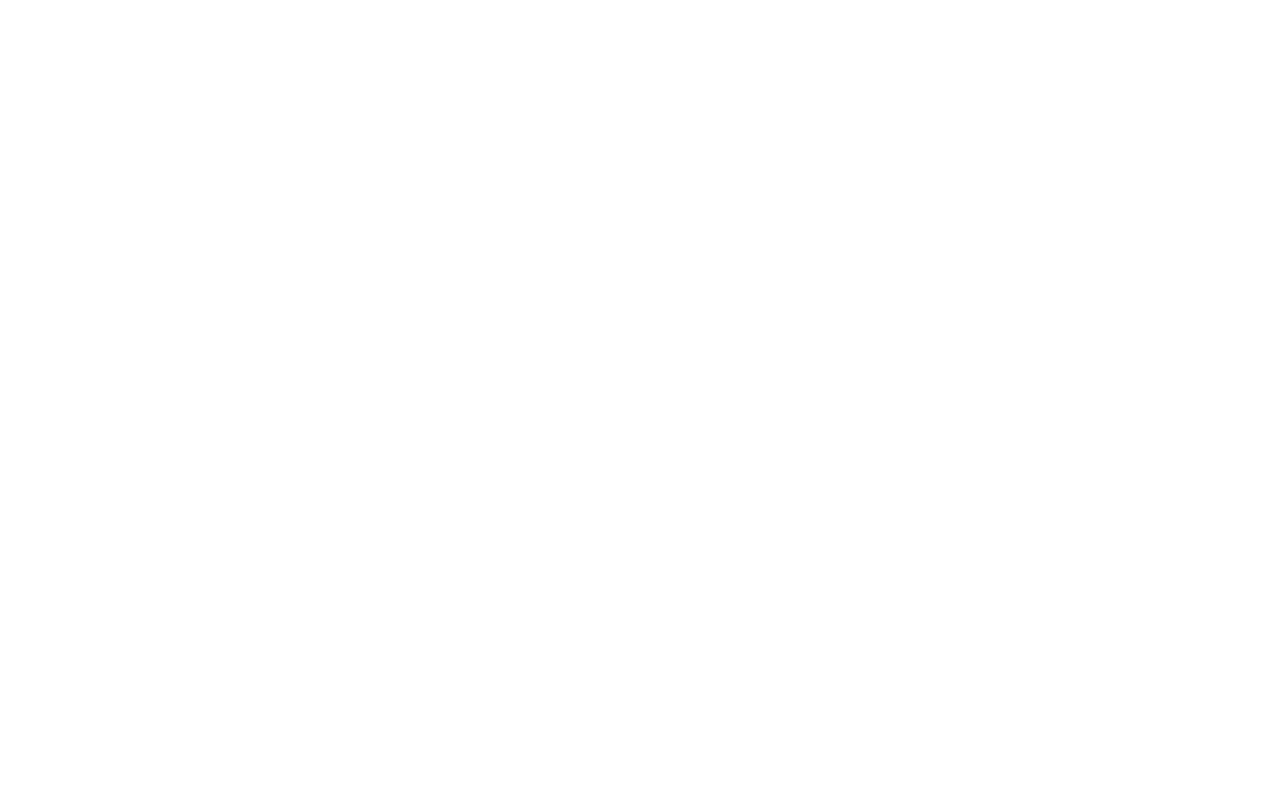
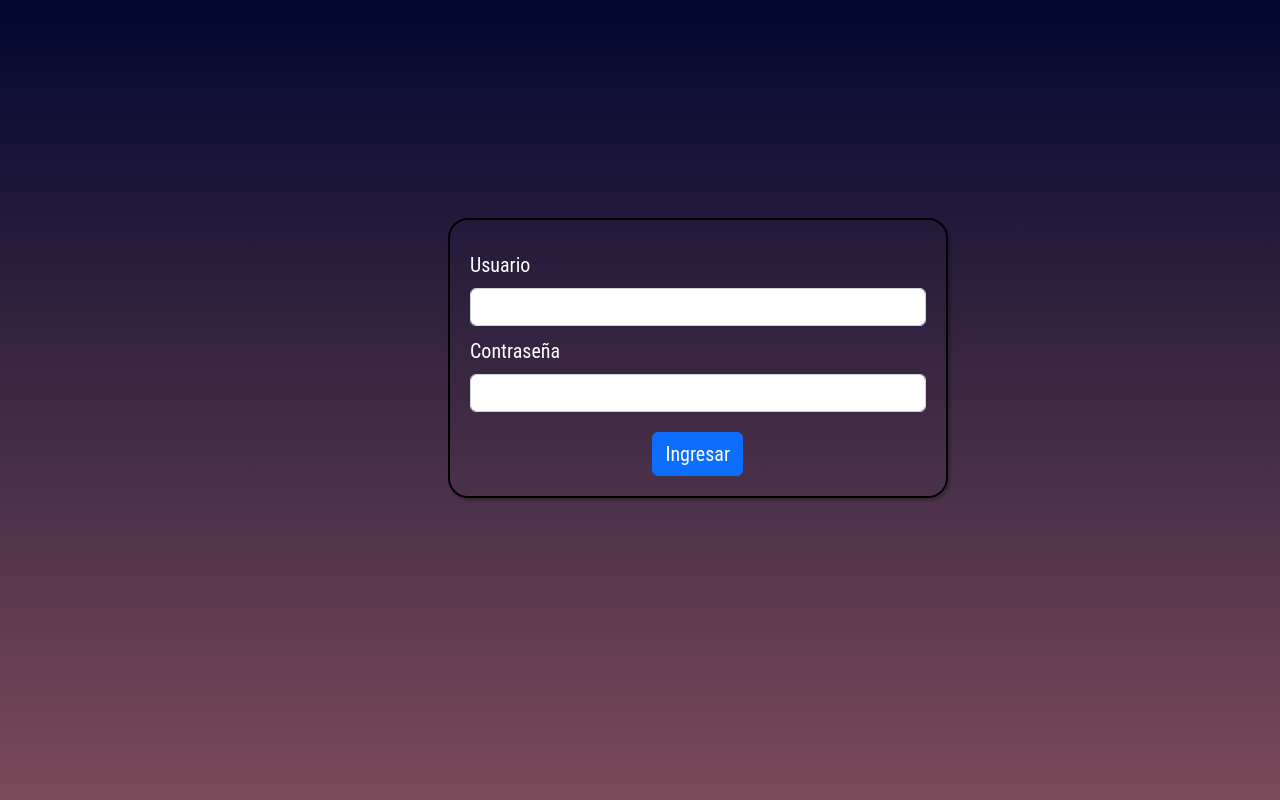
Before and after one commit to SantiiCoronado/Portfolio-FrontEnd, an Angular app: page /login in a window 1280 px wide. Shown: the top 800 px of the page. Built offline with nearby package versions, Linux system fonts and the light colour scheme.

Commit message:
creacion del frontend del login

```diff
--- a/src/app/app-routing.module.ts
+++ b/src/app/app-routing.module.ts
@@ -6,7 +6,7 @@
 const routes: Routes = [
   {path:'portfolio', component: PortfolioComponent},
   {path:'login', component: LoginComponent},
-  {path:'', redirectTo: 'portfolio', pathMatch: 'full'}
+  {path:'', redirectTo: 'login', pathMatch: 'full'}
 ];
 
 @NgModule({
--- a/src/app/app.component.html
+++ b/src/app/app.component.html
@@ -1 +1,3 @@
-<router-outlet></router-outlet>
+<div>
+    <router-outlet></router-outlet>
+</div>
--- a/src/app/components/login/login.component.html
+++ b/src/app/components/login/login.component.html
@@ -1 +1,15 @@
-<p>login works!</p>
+<div class="login">
+  <div class="login-form">
+    <form>
+      <div class="elemento-login">
+        <label for="exampleInputEmail1" class="form-label">Usuario</label>
+        <input type="email" class="form-control" id="exampleInputEmail1" aria-describedby="emailHelp">
+      </div>
+      <div class="elemento-login">
+        <label for="exampleInputPassword1" class="form-label">Contraseña</label>
+        <input type="password" class="form-control" id="exampleInputPassword1">
+      </div>
+      <button type="submit" class="btn btn-primary">Ingresar</button>
+    </form>
+  </div>
+</div>
--- a/src/index.html
+++ b/src/index.html
@@ -6,8 +6,6 @@
   <base href="/">
   <meta name="viewport" content="width=device-width, initial-scale=1">
   <link rel="icon" type="image/x-icon" href="favicon.ico">
-  <link rel="stylesheet" href="https://cdnjs.cloudflare.com/ajax/libs/font-awesome/6.4.0/css/all.min.css">
-  <link rel="stylesheet" href="styles.css">
 </head>
 <body>
   <app-root></app-root>
--- a/src/styles.css
+++ b/src/styles.css
@@ -4,6 +4,34 @@
     font-family: 'Roboto Condensed', sans-serif;
     color: white;
     list-style: none;
+}
+.login{
+    display: flex;
+    height: 1011px;
+    background: linear-gradient(rgb(1, 7, 46), rgb(155, 92, 102));
+}
+
+.login-form{
+    display: block;
+    width: 500px;
+    height: min-content;
+    margin-left: 35%;
+    margin-top: 17%;
+    padding: 20px;
+    border: 2px solid black;
+    border-radius: 20px;
+    box-shadow: 2px 2px 2px 1px rgba(0, 0, 0, 0.2);
+}
+
+.elemento-login{
+    font-size: 20px;
+    margin: 10px 0px;;
+}
+
+.login button{
+    font-size: 20px;
+    margin-top: 10px;
+    margin-left: 40%;
 }
 
 .nav{
```
